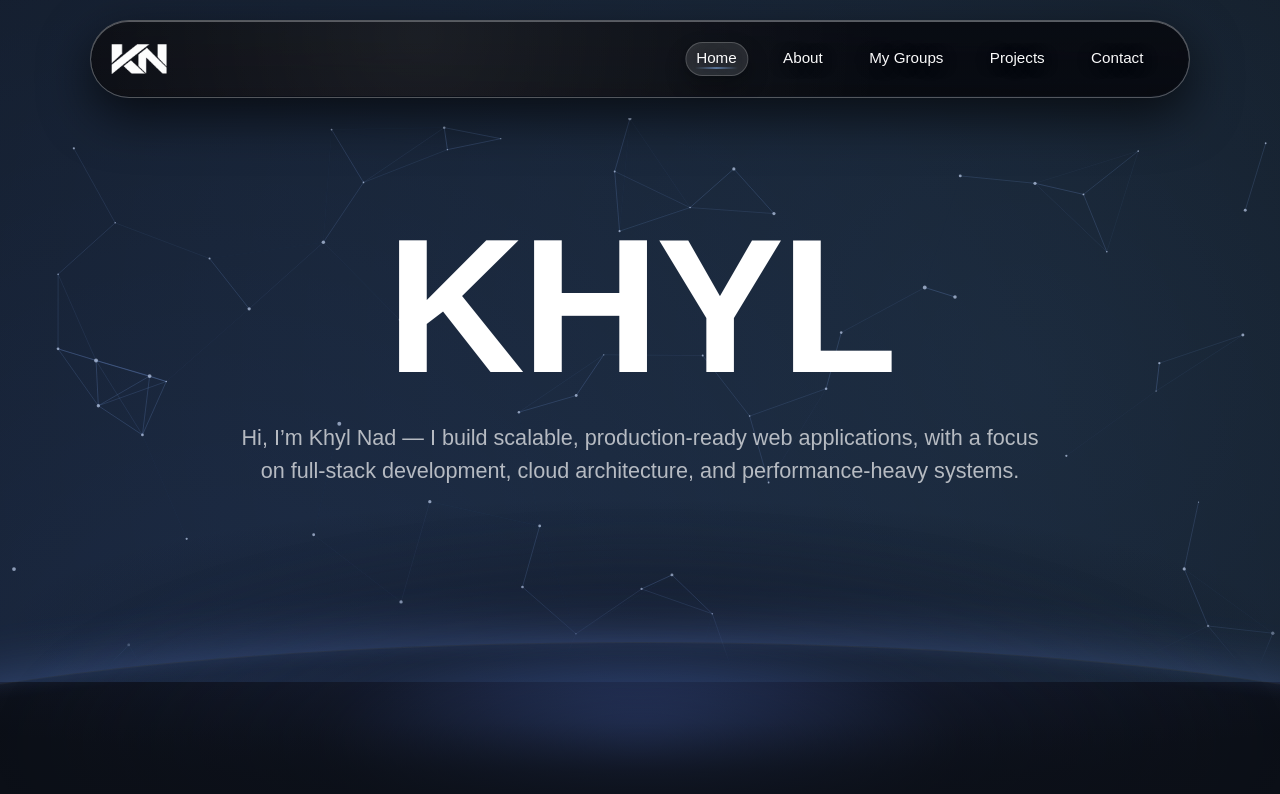
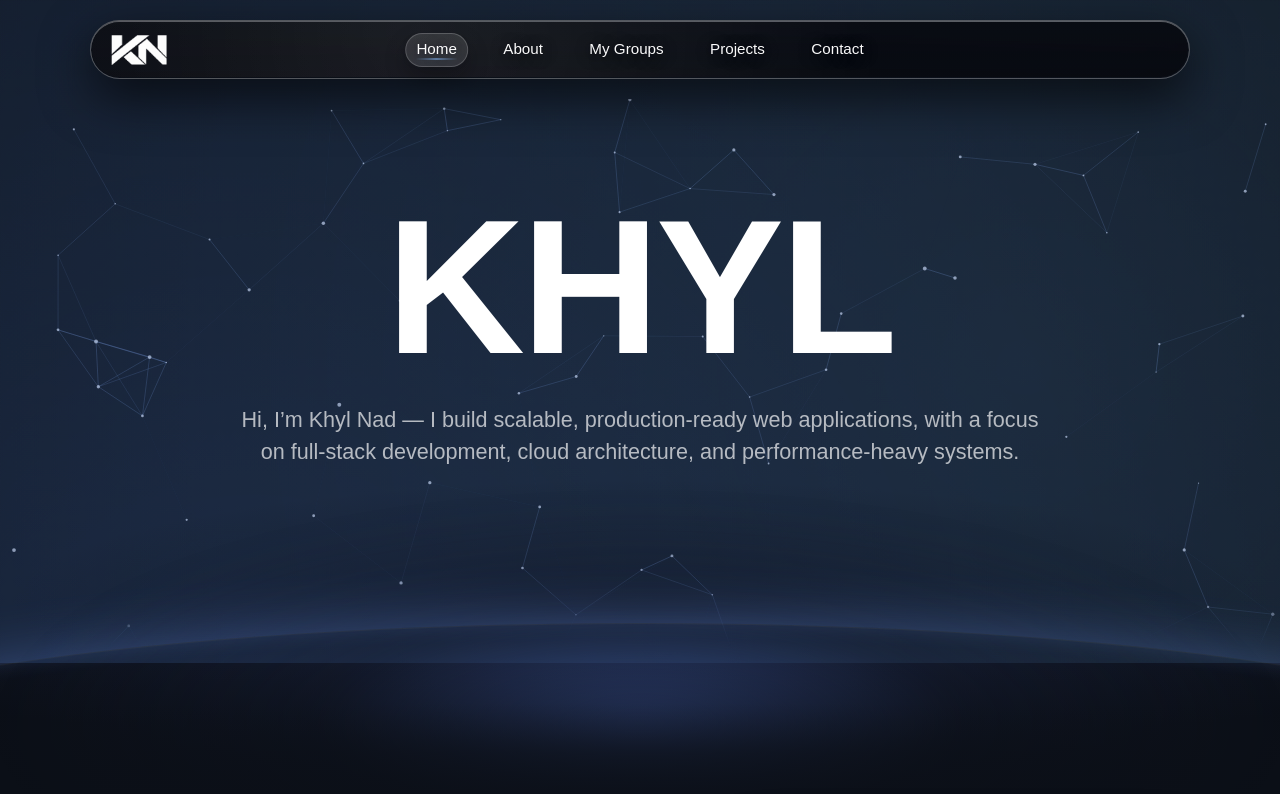
Before and after one commit to KhylN/KhylNad_Portfolio, a Next.js app in the folder khylnad-portfolio/: page / in a window 1280 px wide. Shown: the top 794 px of the page. Built offline with nearby package versions, Linux system fonts and the light colour scheme.

Commit message:
Center navbar links on larger screens with absolute positioning

```diff
--- a/khylnad-portfolio/components/layout/Navbar.module.css
+++ b/khylnad-portfolio/components/layout/Navbar.module.css
@@ -62,6 +62,14 @@
   flex-wrap: wrap;
   position: relative;
   padding: 0.45rem 0.9rem;
+}
+
+@media (min-width: 901px) {
+  :global(.navbarLinks) {
+    position: absolute;
+    left: 50%;
+    transform: translateX(-50%);
+  }
 }
 
 :global(.navbarLink) {
```
